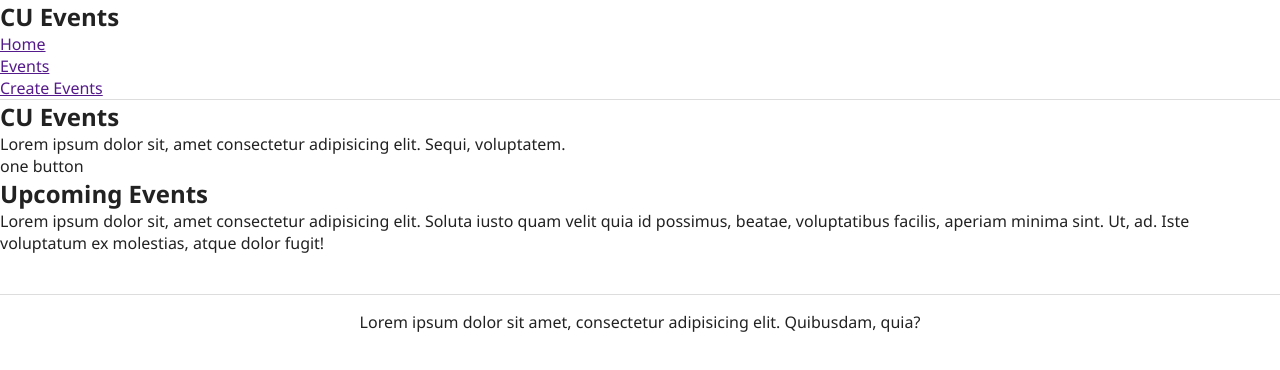
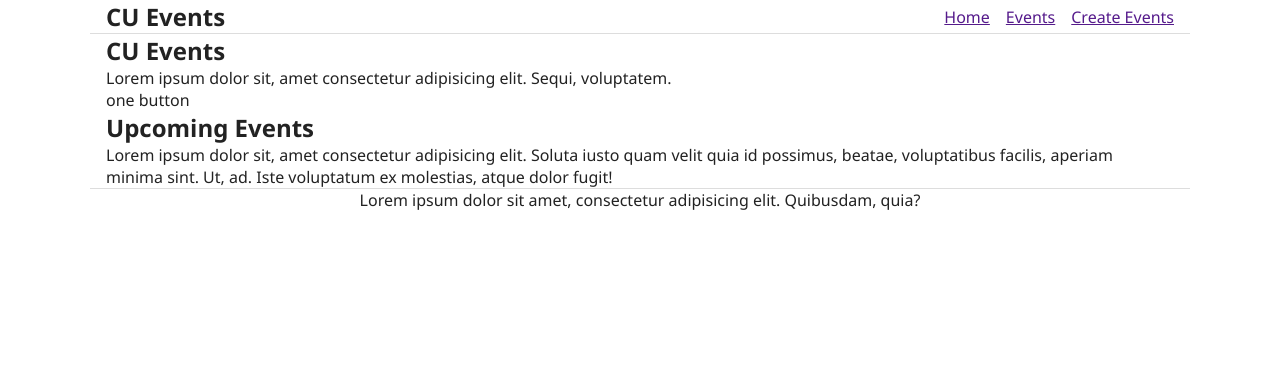
Before and after one commit to Anu-aracnade/campus-events-platform, a plain HTML site: page index.html in a window 1280 px wide. Drawn offline with Linux system fonts and the light colour scheme.

Commit message:
style: align navbar layout using flexbox

```diff
--- a/css/style.css
+++ b/css/style.css
@@ -2,17 +2,37 @@
   margin: 0;
   padding: 0;
   box-sizing: border-box;
-}/* css reset */
+} /* css reset */
+
+.container {
+  max-width: 1100px;
+  margin: 0 auto;
+  padding: 0 16px;
+}
 
 body {
   font-family: "Segoe UI", Tahoma, Geneva, Verdana, sans-serif;
   background-color: #ffffff;
   color: #222;
 }
+
 header {
   background-color: #ffffff;
   border-bottom: 1px solid #ddd;
 }
+
+nav {
+  display: flex;
+  justify-content: space-between;
+  align-items: center;
+}
+nav div{
+  display:flex;
+  justify-content: space-between;
+  align-items: center;
+  gap:16px;
+}
+/* flexbox */
 
 footer {
   background-color: #ffffff;
@@ -21,9 +41,3 @@ footer {
   padding: 16px 0;
   margin-top: 40px;
 }
-
-.container {
-  max-width: 1100px;
-  margin: 0 auto;
-  padding: 0 16px;
-}
--- a/index.html
+++ b/index.html
@@ -1,38 +1,51 @@
 <!DOCTYPE html>
 <html lang="en">
   <head>
-    <meta charset="UTF-8">
-    <meta name="viewport" content="width=device-width, initial-scale=1.0">
-    <title> Cu Events </title>
-    <link rel="stylesheet" href="css/style.css">
+    <meta charset="UTF-8" />
+    <meta name="viewport" content="width=device-width, initial-scale=1.0" />
+    <title>Cu Events</title>
+    <link rel="stylesheet" href="css/style.css" />
   </head>
   <body>
-    <header>
-        <nav> <h1>CU Events</h1>
-            <ul>
-                <li><a href="">Home</a></li>
-                <li><a href="">Events</a></li>
-                <li><a href="">Create Events</a></li>
-            </ul>
+    <header class="container">
+      <nav>
+        <h1>CU Events</h1>
+        <div>
+          <a href="">Home</a>
+          <a href="">Events</a>
+          <a href="">Create Events</a>
+        </div>
       </nav>
     </header>
-    <main>
+    <main class="container">
       <section class="hero">
         <h2>CU Events</h2>
-            <p>Lorem ipsum dolor sit, amet consectetur adipisicing elit. Sequi, voluptatem.</p>
+        <div>
+          <p>
+            Lorem ipsum dolor sit, amet consectetur adipisicing elit. Sequi,
+            voluptatem.
+          </p>
+        </div>
         <div>one button</div>
       </section>
       <section class="events">
         <h2>Upcoming Events</h2>
         <div>
-                <p>Lorem ipsum dolor sit, amet consectetur adipisicing elit. Soluta iusto quam velit quia id possimus, beatae, voluptatibus facilis, aperiam minima sint. Ut, ad. Iste voluptatum ex molestias, atque dolor fugit!</p>
+          <p>
+            Lorem ipsum dolor sit, amet consectetur adipisicing elit. Soluta
+            iusto quam velit quia id possimus, beatae, voluptatibus facilis,
+            aperiam minima sint. Ut, ad. Iste voluptatum ex molestias, atque
+            dolor fugit!
+          </p>
         </div>
-
       </section>
     </main>
-    <footer>
+    <footer class="container">
       <div>
-            <p>Lorem ipsum dolor sit amet, consectetur adipisicing elit. Quibusdam, quia?</p>
+        <p>
+          Lorem ipsum dolor sit amet, consectetur adipisicing elit. Quibusdam,
+          quia?
+        </p>
       </div>
     </footer>
   </body>
```
Lines whose indentation alone changed are shown as unchanged.
